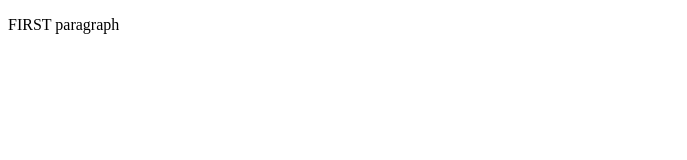
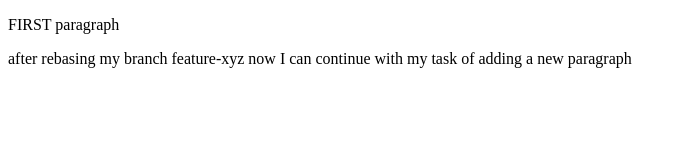
Before and after one commit to Manu-sing/git-github-review, a plain HTML site: page index.html in a window 1280 px wide. Shown: the whole page, without its empty margins (0-687 px from the left). Drawn offline with Linux system fonts and the light colour scheme.

Commit message:
rebased my branch and edited the html file

```diff
--- a/index.html
+++ b/index.html
@@ -7,6 +7,7 @@
 
 
 <p>FIRST paragraph</p>
+<p>after rebasing my branch feature-xyz now I can continue with my task of adding a new paragraph</p>
 
 </body>
 </html>
```
